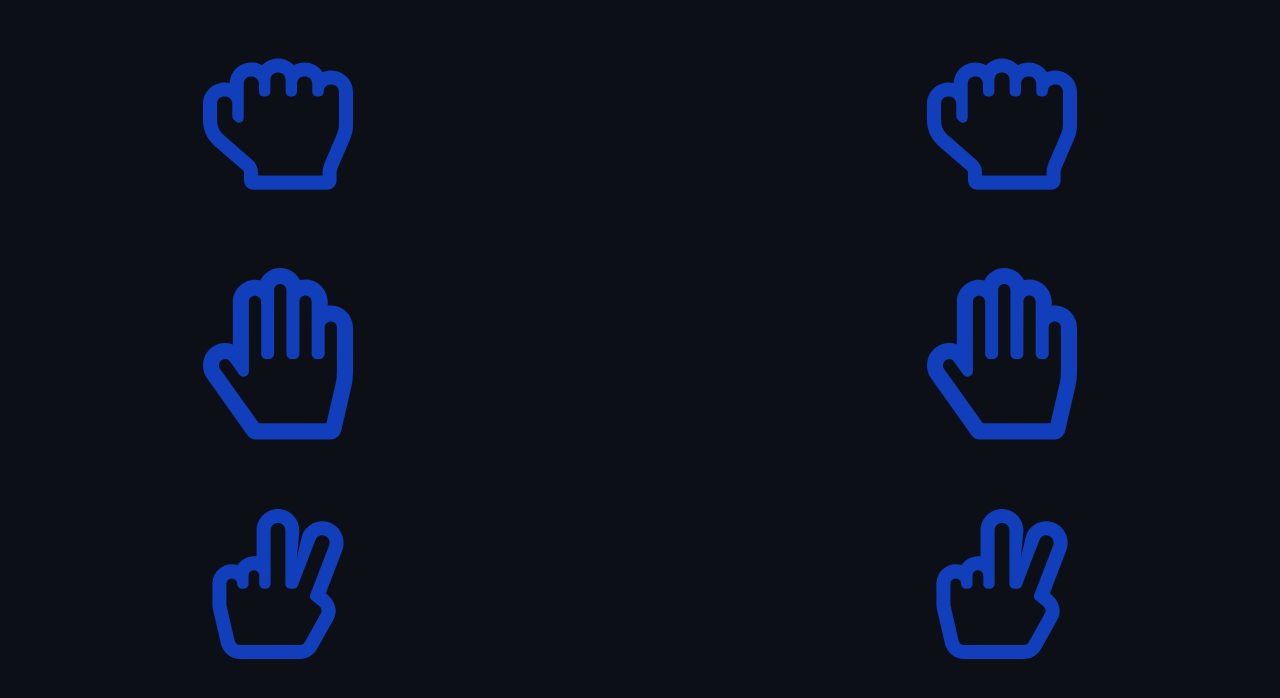
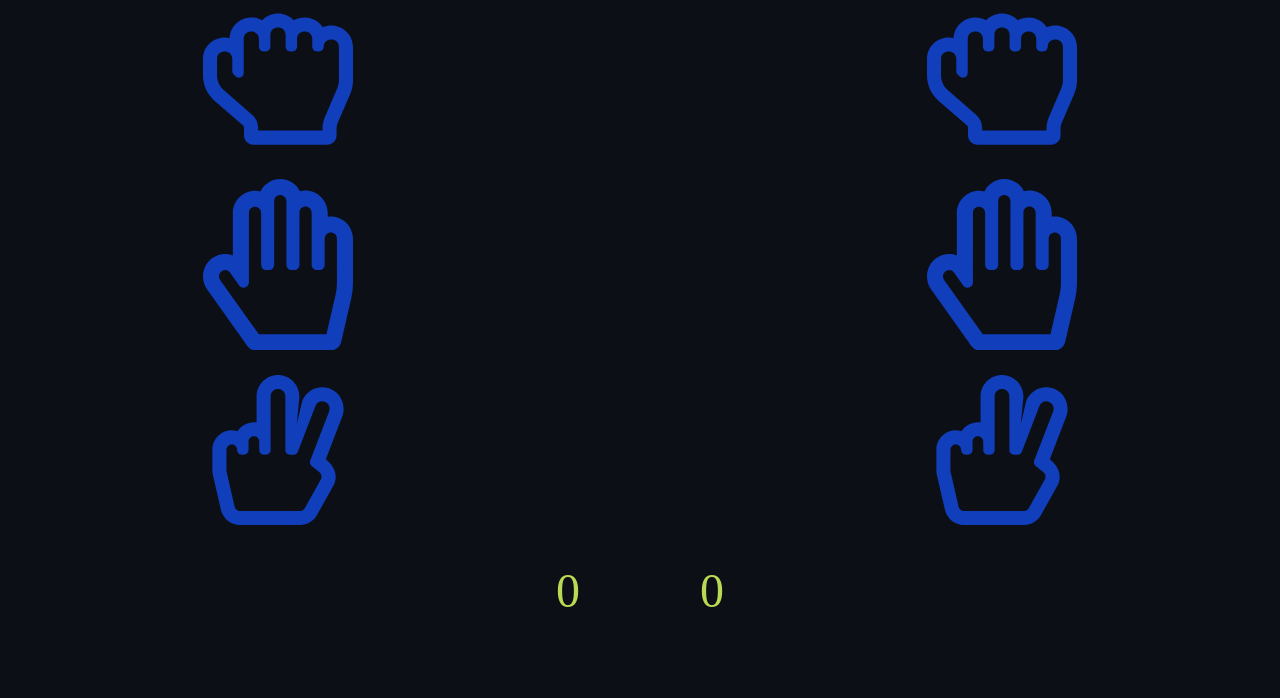
Before and after one commit to BLooDBRothER/Rock-Paper-Scissor, a plain HTML site: page index.html in a window 1280 px wide. Shown: the part 182-880 px from the top of the page. After the commit the page ends 800 px from the top, so only its background shows below. Drawn offline with Linux system fonts and the light colour scheme.

Commit message:
Add score

```diff
--- a/index.html
+++ b/index.html
@@ -168,5 +168,9 @@
       </div>
       <div class="status"></div>
     </div>
+    <div class="footer">
+      <div class="curr-score curr-pl-score">0</div>
+      <div class="curr-score curr-cp-score">0</div>
+    </div>
   </body>
 </html>
--- a/main.js
+++ b/main.js
@@ -4,7 +4,7 @@ import {
   random,
   regularPathD,
   resetEach,
-  scoreColorUpdate,
+  scoreUpdate,
   showResult,
   solidPathD,
   templateScore,
@@ -14,7 +14,9 @@ import {
 } from "./util.js";
 
 const themeIc = document.querySelector(".theme-toggle");
+const itemGrid = document.querySelectorAll(".items");
 const items = document.querySelectorAll(".item");
+const main = document.querySelector("main");
 const cpItems = document.querySelectorAll(".cp");
 const name = document.querySelector(".player-name");
 const nameInp = document.querySelector(".player-inp");
@@ -41,7 +43,7 @@ function endGame() {
 }
 
 function callResetEach() {
-  scoreColorUpdate(scores[0], scores[1]);
+  scoreUpdate(scores[0], scores[1]);
   let player = document.querySelector(`.item[data-value = '${playerVal}']`);
   let computer = document.querySelector(`.cp[data-value = '${computerVal}']`);
   resetEach(player, playerVal);
@@ -168,3 +170,14 @@ window.addEventListener("click", (e) => {
     name.classList.remove("none");
   }
 });
+
+
+function setHeight(){
+  let height = main.offsetHeight;
+  itemGrid.forEach(item => {
+    item.style.height = `${height-50}px`;
+  });
+  scoreGrid.style.height = `${height-50}px`;
+}
+
+window.onload = window.onresize= setHeight;
--- a/style.css
+++ b/style.css
@@ -81,7 +81,7 @@ main{
     display: flex;
     flex-direction: column;
     justify-content: flex-start;
-    min-height: clamp(500px,90vw, 750px);
+    /* min-height: clamp(500px,90vw, 750px); */
 }
 
 .player-det, .computer-det{
@@ -226,6 +226,18 @@ main{
     margin-top: 2rem;
 }
 
+.footer{
+    display: flex;
+    font-size: 3rem;
+    color: var(--inp-clr);
+    justify-content: center;
+    align-items: center;
+}
+
+.footer > div{
+    padding: 0 clamp(20px, 8vw, 60px);
+}
+
 /* Global */
 
 .primary{
--- a/util.js
+++ b/util.js
@@ -77,7 +77,10 @@ export function resetEach(elem, val) {
 }
 
 const score = document.querySelector(".score");
-export function scoreColorUpdate(pl, cp) {
+const scoreEach = document.querySelectorAll(".curr-score");
+export function scoreUpdate(pl, cp) {
+  scoreEach[0].innerText = calculatePercentage(pl);
+  scoreEach[1].innerText = calculatePercentage(cp)
   if (pl === cp) {
     score.style.color = "var(--contrast)";
   } else if (pl > cp) {
```
